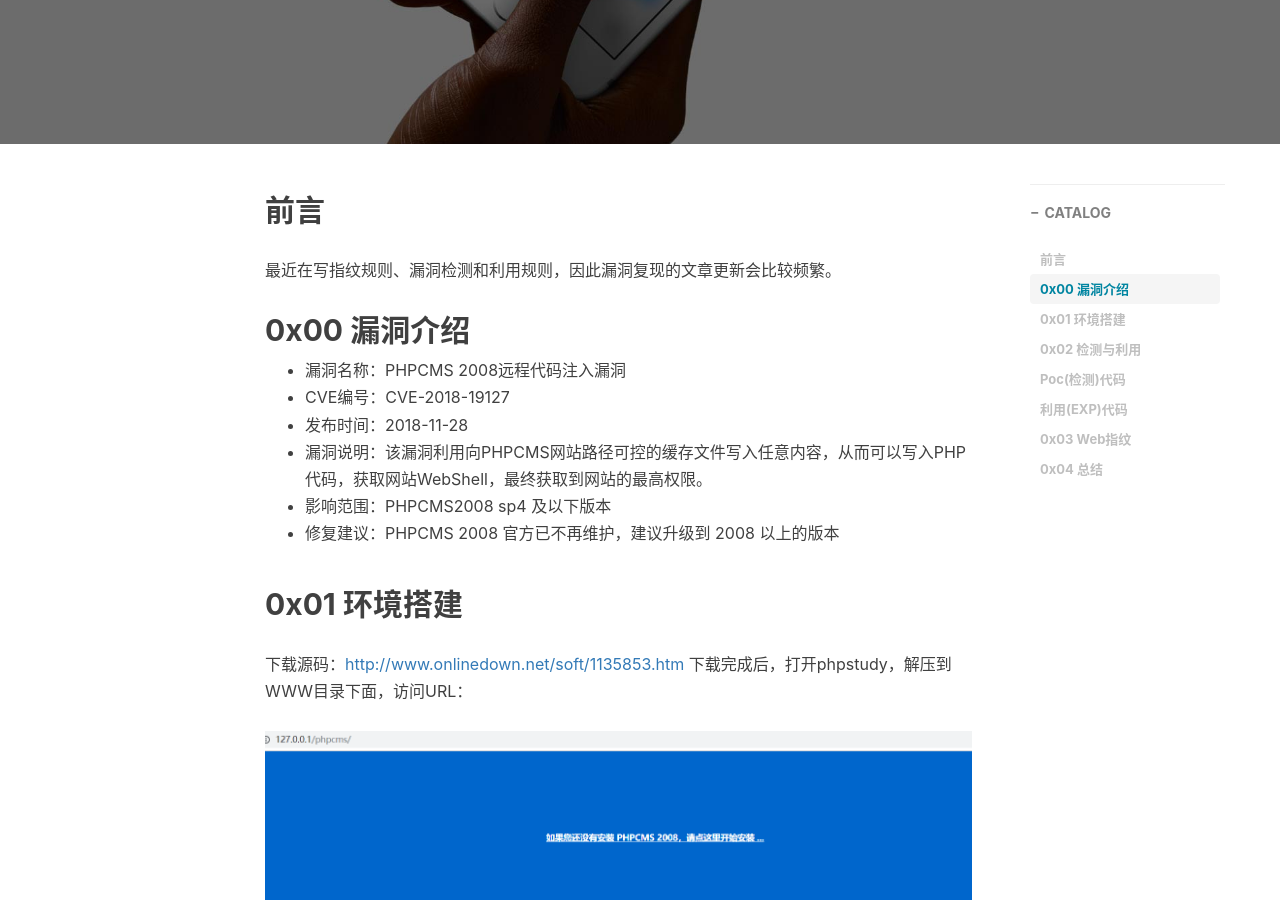
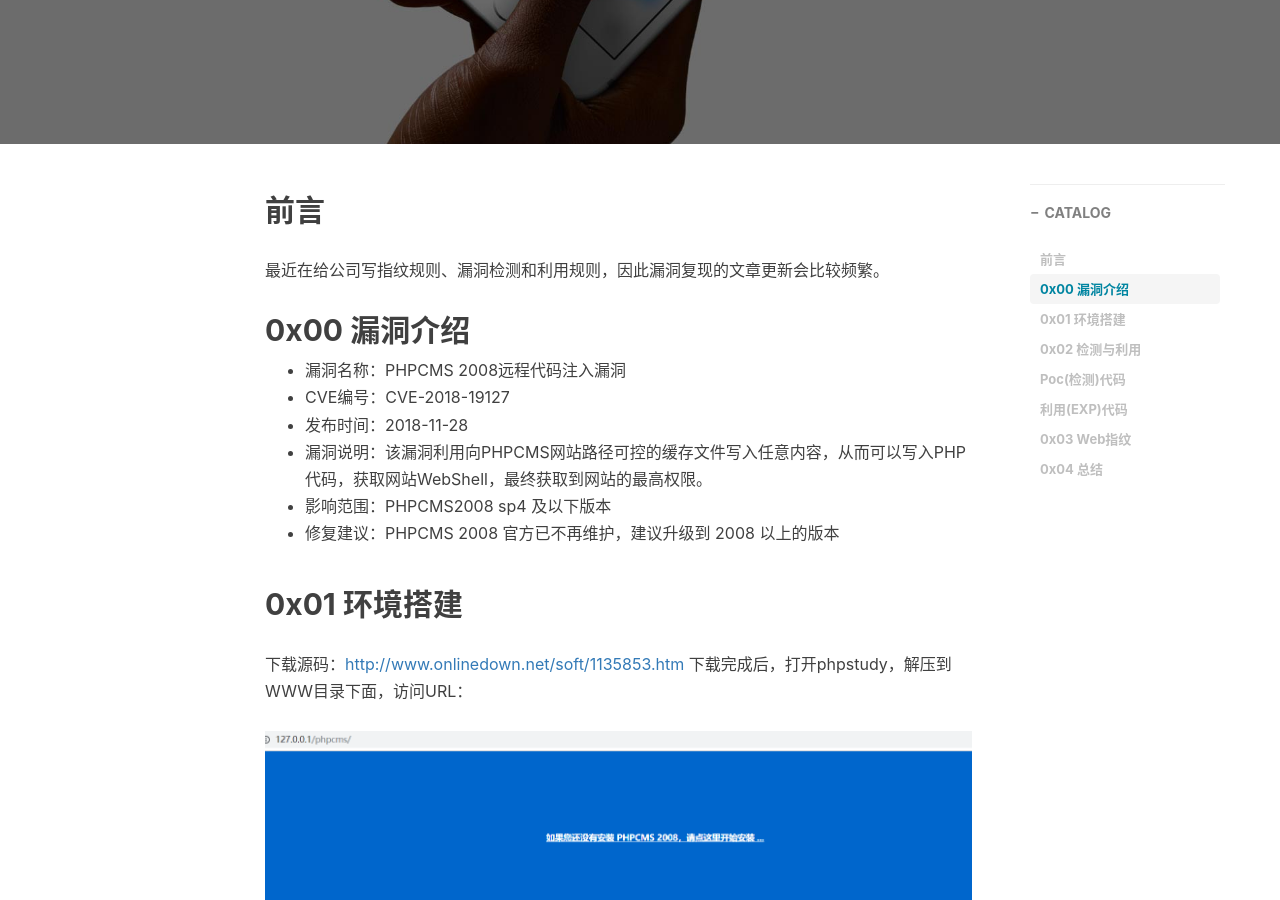
Before and after one commit to FiveAourThe/FiveAourThe.github.io, a Jekyll site: the page built from _posts/2019-09-18- PHPCMS 2008远程代码注入漏洞.md, in a window 1280 px wide and 900 px high, scrolled down 439 px. Built offline with Jekyll 4.4.1, drawn with Linux system fonts in a browser that asks for light colours; nearby versions of some CDN libraries; comment, search, counter and statistics services are not loaded.

Commit message:
Update 2019-09-18- PHPCMS 2008远程代码注入漏洞.md

```diff
--- a/_posts/2019-09-18- PHPCMS 2008远程代码注入漏洞.md
+++ b/_posts/2019-09-18- PHPCMS 2008远程代码注入漏洞.md
@@ -10,7 +10,7 @@
     - 远程代码注入漏洞
 ---
 ## 前言
-最近在写指纹规则、漏洞检测和利用规则，因此漏洞复现的文章更新会比较频繁。
+最近在给公司写指纹规则、漏洞检测和利用规则，因此漏洞复现的文章更新会比较频繁。
 ## 0x00 漏洞介绍
 * 漏洞名称：PHPCMS 2008远程代码注入漏洞
 * CVE编号：CVE-2018-19127
```
